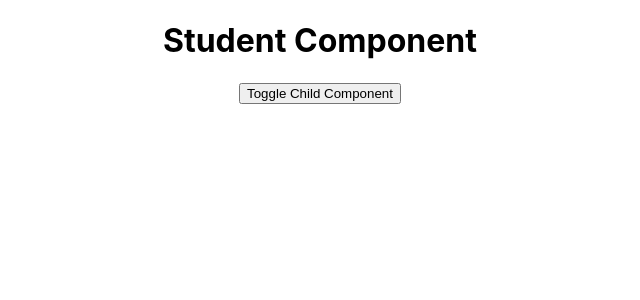
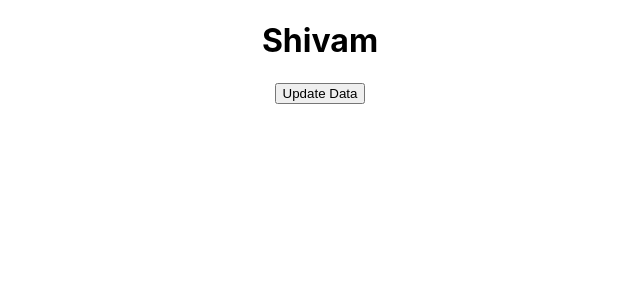
Before and after one commit to thisisshivamsingh/20-06-2022-Web-React, a React (Create React App) app: page / in a window 1280 px wide. Shown: the top 300 px of the page, without its empty margins (320-960 px from the left). Built offline with nearby package versions, Linux system fonts and the light colour scheme.

Commit message:
Hooks in React Js

```diff
--- a/src/App.js
+++ b/src/App.js
@@ -1,20 +1,18 @@
 import "./App.css";
-import React from "react";
-import Student from "./Student";
-class App extends React.Component {
-  constructor() {
-    super();
-    this.state = { show: true };
-  }
-  render() {
-    return (
-      <div className="App">
-        {this.state.show ? <Student /> : <h1>Child component Removed</h1>}
-        <button onClick={() => this.setState({ show: !this.state.show })}>
-          Toggle Child Component
-        </button>
-      </div>
-    );
-  }
+import React, { useState } from "react";
+function App() {
+  const [data, setData] = useState("Shivam");
+  return (
+    <div className="App">
+      <h1>{data}</h1>
+      <button
+        onClick={() => {
+          setData("Singh");
+        }}
+      >
+        Update Data
+      </button>
+    </div>
+  );
 }
 export default App;
```
